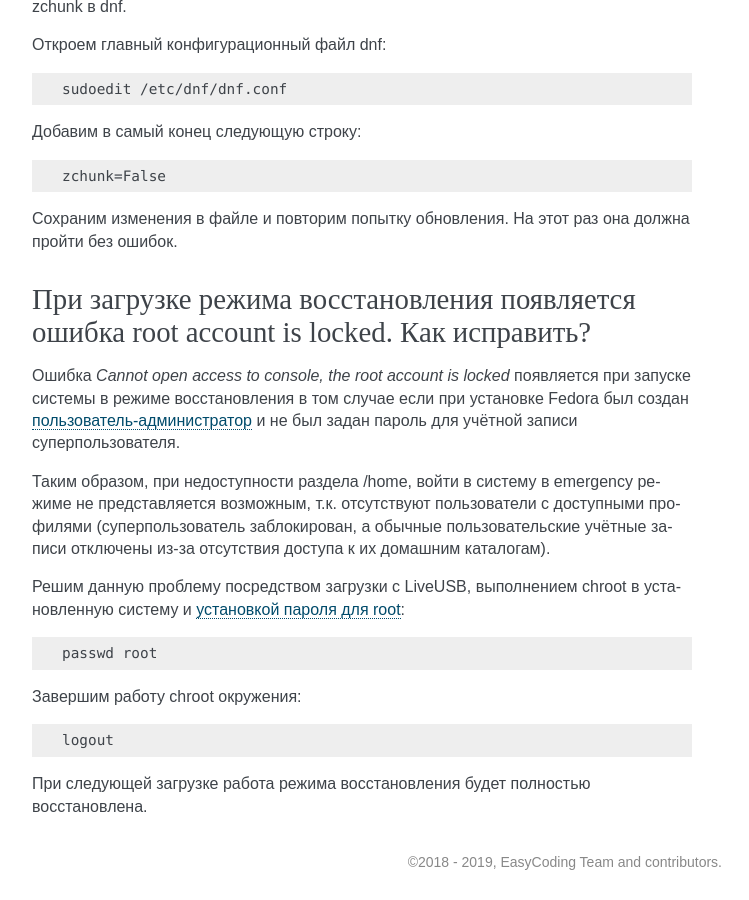
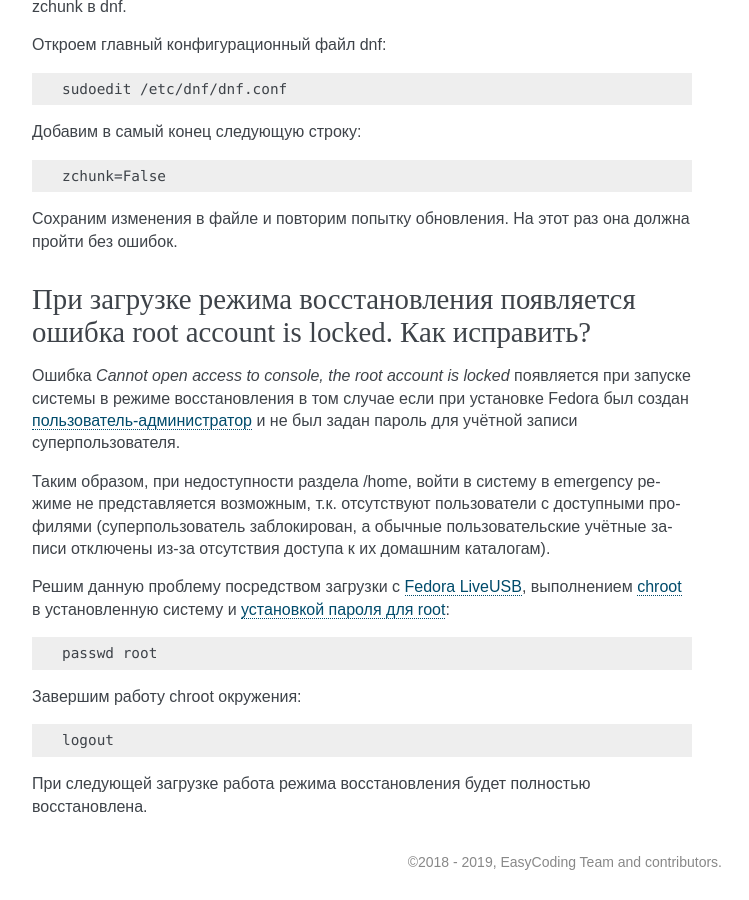
Before and after one commit to RussianFedora/FAQ, a Sphinx documentation site: the page built from source/tips-and-tricks.rst, in a window 1280 px wide and 900 px high, scrolled down 4629 px. Shown: the whole window, without its empty margins (388-1137 px from the left). Built offline with Sphinx 7.4.7, drawn with Linux system fonts in a browser that asks for light colours.

Commit message:
Added internal hyperlinks to emergency error question.

```diff
--- a/source/tips-and-tricks.rst
+++ b/source/tips-and-tricks.rst
@@ -287,7 +287,7 @@ SWF файл - это исполняемый файл формата Adobe Flash
 
 Таким образом, при недоступности раздела /home, войти в систему в emergency режиме не представляется возможным, т.к. отсутствуют пользователи с доступными профилями (суперпользователь заблокирован, а обычные пользовательские учётные записи отключены из-за отсутствия доступа к их домашним каталогам).
 
-Решим данную проблему посредством загрузки с LiveUSB, выполнением chroot в установленную систему и :ref:`установкой пароля для root <root-password>`:
+Решим данную проблему посредством загрузки с :ref:`Fedora LiveUSB <usb-flash>`, выполнением :ref:`chroot <chroot>` в установленную систему и :ref:`установкой пароля для root <root-password>`:
 
 .. code-block:: text
 
```
